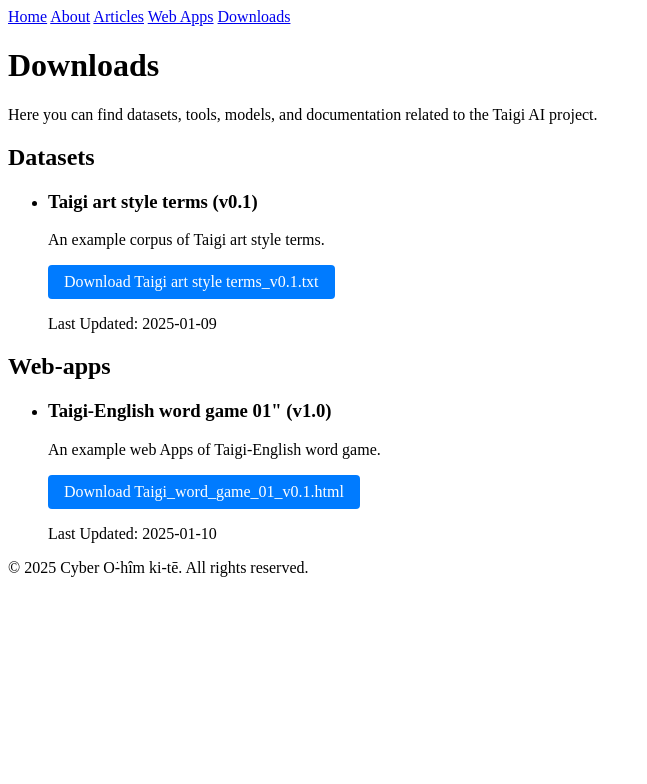
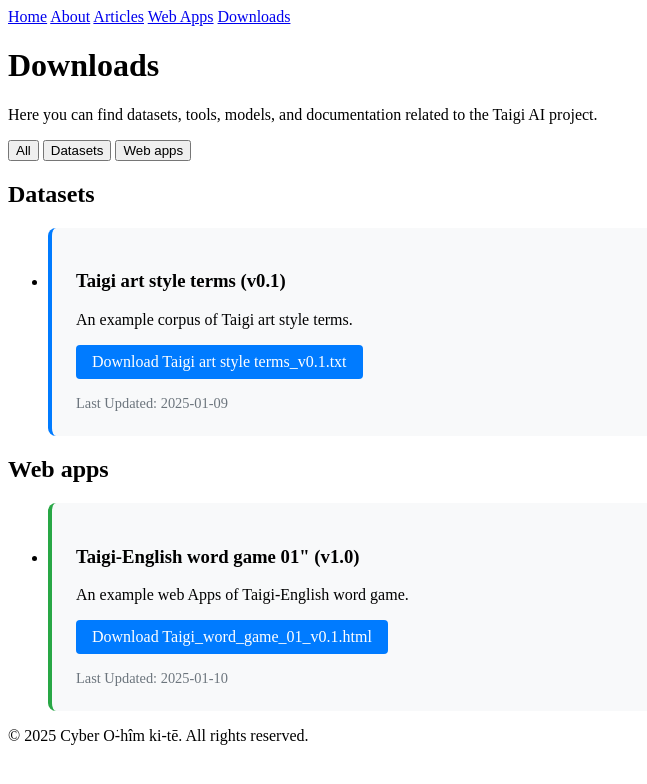
Before and after one commit to CyberOoHim/CyberOoHim.github.io, a Jekyll site: the page built from pages/downloads.html, in a window 1280 px wide. Shown: the top 784 px of the page, without its empty margins (0-647 px from the left). Built offline with Jekyll 4.4.1, drawn with Linux system fonts in a browser that asks for light colours.

Commit message:
Update downloads.html

```diff
--- a/pages/downloads.html
+++ b/pages/downloads.html
@@ -8,57 +8,123 @@
 
 <p>Here you can find datasets, tools, models, and documentation related to the Taigi AI project.</p>
 
+<!-- Category Filter Buttons -->
+<div class="category-filters">
+  <button class="filter-button active" onclick="filterCategory('all')">All</button>
+  {% assign categories = '' | split: '' %}
   {% for download in site.data.downloads %}
-  <h2>{{ download[0] | capitalize }}</h2>
+    {% unless download[0] contains '#' %}
+      {% assign cat = download[0] %}
+      {% assign categories = categories | push: cat %}
+    {% endunless %}
+  {% endfor %}
+  {% for category in categories %}
+    <button class="filter-button" onclick="filterCategory('{{ category }}')">
+      {{ category | replace: '-', ' ' | capitalize }}
+    </button>
+  {% endfor %}
+</div>
+
+<!-- Downloads List -->
+{% for download in site.data.downloads %}
+  {% unless download[0] contains '#' %}
+    <div class="category-section" data-category="{{ download[0] }}">
+      <h2>{{ download[0] | replace: '-', ' ' | capitalize }}</h2>
       <ul>
         {% for item in download[1] %}
-      <li>
-        <h3>{{ item.name }} (v{{ item.version }})</h3>
+          <li class="download-item {{ item.category }}">
+            <h3>{{ item.name }} {% if item.version %}(v{{ item.version }}){% endif %}</h3>
             <p>{{ item.description }}</p>
+            <div class="action-buttons">
               {% if item.download_url %}
                 <a href="{{ item.download_url }}" class="button">Download {{ item.filename }}</a>
-        {% elsif item.link %}
+              {% endif %}
+
+              {% if item.link %}
                 <div class="web-app-buttons">
-            <a href="{{ item.link }}" class="button">Go to Web App</a>
+                  <a href="{{ item.link }}" class="button app-button">
+                    <span class="button-icon">🌐</span>
+                    Open Web App
+                  </a>
                   {% if item.html_download %}
                     <a href="{{ item.html_download }}" download class="button download-button">
-                Download HTML Version
+                      <span class="button-icon">💻</span>
+                      Download Offline Version
                     </a>
                   {% endif %}
                 </div>
               {% endif %}
-        <p>Last Updated: {{ item.updated }}</p>
+            </div>
+            <p class="metadata">Last Updated: {{ item.updated }}</p>
           </li>
         {% endfor %}
       </ul>
+    </div>
+  {% endunless %}
 {% endfor %}
 
 <style>
-.web-app-buttons {
+
+.download-item {
+  background: #f8f9fa;
+  border-radius: 8px;
+  padding: 1.5rem;
+  margin-bottom: 1rem;
+  transition: transform 0.2s ease;
+}
+
+.download-item:hover {
+  transform: translateY(-2px);
+  box-shadow: 0 4px 12px rgba(0,0,0,0.1);
+}
+
+.download-item.web-apps {
+  border-left: 4px solid #28a745;
+}
+
+.download-item.datasets {
+  border-left: 4px solid #007bff;
+}
+
+.download-item.tools {
+  border-left: 4px solid #6610f2;
+}
+
+.action-buttons {
   display: flex;
   gap: 1rem;
+  flex-wrap: wrap;
   margin: 1rem 0;
 }
 
-.button {
-  padding: 0.5rem 1rem;
-  border-radius: 4px;
-  text-decoration: none;
-  background-color: #007bff;
-  color: white;
-  border: none;
-  cursor: pointer;
+.button-icon {
+  margin-right: 0.5rem;
 }
 
-.button:hover {
-  background-color: #0056b3;
-}
-
-.download-button {
+.app-button {
   background-color: #28a745;
 }
 
-.download-button:hover {
+.app-button:hover {
   background-color: #218838;
 }
+
+.metadata {
+  color: #6c757d;
+  font-size: 0.9rem;
+  margin-top: 1rem;
+  margin-bottom: 0;
+}
+
+/* Make buttons more touch-friendly on mobile */
+@media (max-width: 768px) {
+  .action-buttons {
+    flex-direction: column;
+  }
+
+  .button {
+    width: 100%;
+    text-align: center;
+  }
+}
 </style>
```
Lines whose indentation alone changed are shown as unchanged.
